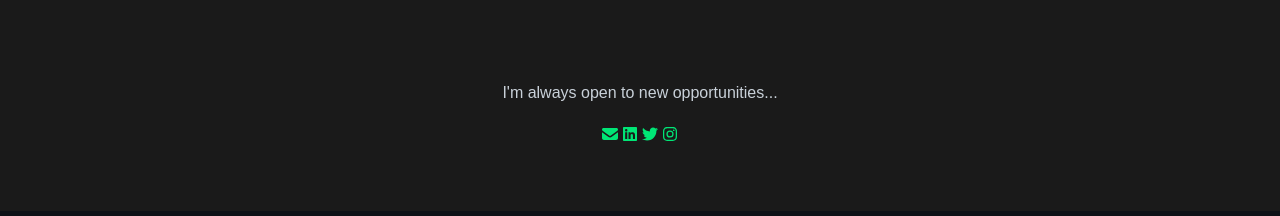
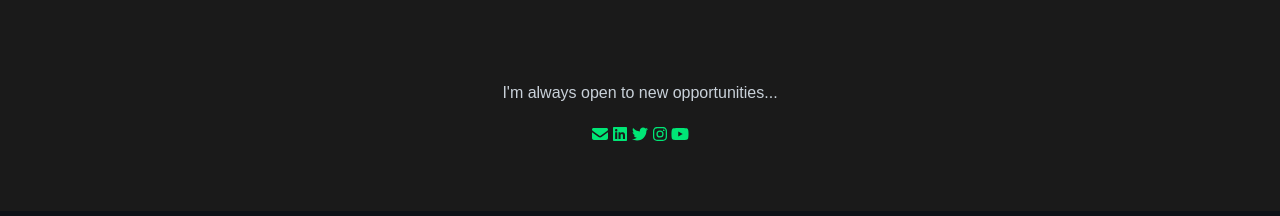
Before and after one commit to Soutrik-19/My-Portfolio, a React (Vite) app: page / in a window 1280 px wide. Shown: the part 3286-3502 px from the top of the page. Built offline with nearby package versions, Linux system fonts and the light colour scheme; no server answers; the database is empty.

Commit message:
Updated the hero section with new text

```diff
--- a/src/components/Contact.jsx
+++ b/src/components/Contact.jsx
@@ -3,25 +3,18 @@
 import React from 'react';
 import { FontAwesomeIcon } from '@fortawesome/react-fontawesome';
 import { faEnvelope } from '@fortawesome/free-solid-svg-icons';
-import { faInstagram, faLinkedin, faTwitter } from '@fortawesome/free-brands-svg-icons';
+import { faInstagram, faLinkedin, faTwitter, faYoutube } from '@fortawesome/free-brands-svg-icons';
 
 const Contact = () => {
   return (
-    // Add responsive padding to the section for consistent spacing.
     <section id="contact" data-aos="fade-up" className="py-16 px-4 text-center">
-
-      {/* Add responsive font sizes and spacing to the heading. */}
       <h2 className="text-3xl md:text-4xl lg:text-5xl font-bold mb-6">Get In Touch</h2>
-
-      {/* Adjust the paragraph font size and bottom margin. */}
       <p className="text-lg md:text-xl leading-relaxed mb-10">
         I'm always open to new opportunities...
       </p>
 
-      {/* Use a flex container to center and space the social icons. */}
       <div className="flex justify-center space-x-6">
-
-        {/* Email Icon with responsive size and hover effect. */}
+        {/* Email */}
         <a
           href="mailto:soutrik.19@gmail.com"
           aria-label="Email Me"
@@ -30,7 +23,7 @@ const Contact = () => {
           <FontAwesomeIcon icon={faEnvelope} />
         </a>
 
-        {/* LinkedIn Icon */}
+        {/* LinkedIn */}
         <a
           href="https://www.linkedin.com/in/soutrik-ghosh-029373221/"
           aria-label="LinkedIn"
@@ -39,7 +32,7 @@ const Contact = () => {
           <FontAwesomeIcon icon={faLinkedin} />
         </a>
 
-        {/* Twitter Icon */}
+        {/* Twitter */}
         <a
           href="https://x.com/Soutrik_19"
           aria-label="Twitter"
@@ -47,7 +40,8 @@ const Contact = () => {
         >
           <FontAwesomeIcon icon={faTwitter} />
         </a>
-        {/* Instagram Icon */}
+
+        {/* Instagram */}
         <a
           href="https://www.instagram.com/soutrik.19/"
           aria-label="Instagram"
@@ -55,6 +49,15 @@ const Contact = () => {
         >
           <FontAwesomeIcon icon={faInstagram} />
         </a>
+
+        {/* YouTube */}
+        <a
+          href="https://www.youtube.com/@nerd_scope"
+          aria-label="YouTube"
+          className="text-3xl md:text-4xl text-red-500 hover:text-red-400 transition-colors duration-300"
+        >
+          <FontAwesomeIcon icon={faYoutube} />
+        </a>
       </div>
     </section>
   );
```
